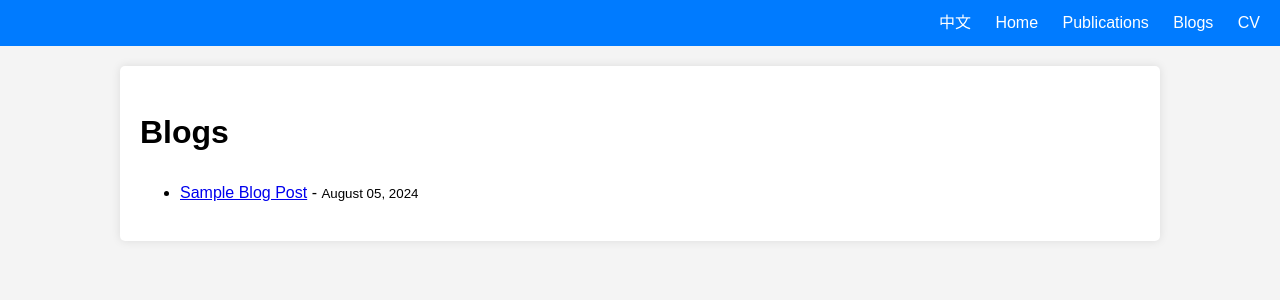
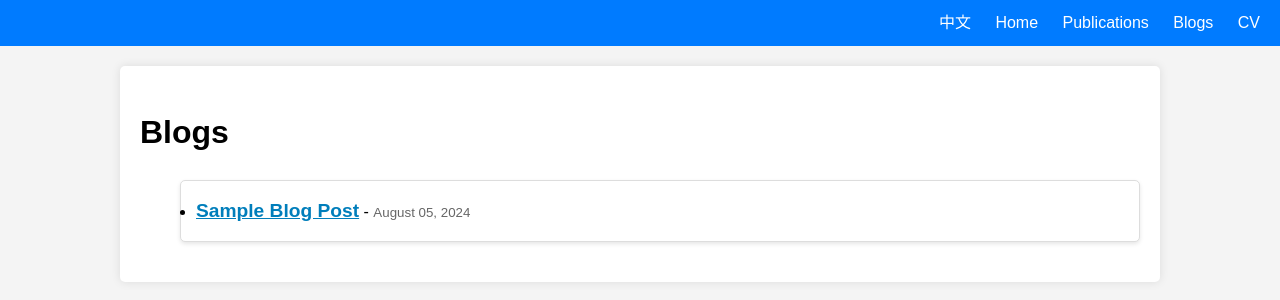
Before and after one commit to haoxuanxie/haoxuanxie.github.io, a Jekyll site: the page built from blogs.md, in a window 1280 px wide. Shown: the top 300 px of the page. Built offline with Jekyll 4.4.1, drawn with Linux system fonts in a browser that asks for light colours.

Commit message:
Test add blogs

```diff
--- a/assets/css/style.css
+++ b/assets/css/style.css
@@ -191,3 +191,22 @@ main {
 .social-icons svg:hover {
   transform: scale(1.1); /* Slightly enlarge the icon on hover */
 }
+
+.blog-item {
+  border: 1px solid #ddd; /* Light gray border */
+  border-radius: 5px; /* Rounded corners */
+  padding: 15px; /* Inner padding */
+  margin-bottom: 20px; /* Space between items */
+  box-shadow: 0 2px 4px rgba(0, 0, 0, 0.1); /* Subtle shadow for depth */
+  background-color: #fff; /* White background */
+}
+
+.blog-item a {
+  font-size: 1.2em; /* Larger font for titles */
+  font-weight: bold; /* Bold titles */
+  color: #007EBB; /* Link color */
+}
+
+.blog-item small {
+  color: #666; /* Gray color for date */
+}
--- a/blogs.md
+++ b/blogs.md
@@ -7,8 +7,10 @@ title: Blogs
 
 <ul>
   {% for blog in site.blogs %}
-    <li>
-      <a href="{{ blog.url }}">{{ blog.title }}</a> - <small>{{ blog.date | date: "%B %d, %Y" }}</small>
-    </li>
+    <div class="blog-item">
+      <li>
+        <a href="{{ blog.url }}">{{ blog.title }}</a> - <small>{{ blog.date | date: "%B %d, %Y" }}</small>
+      </li>
+    </div>
   {% endfor %}
 </ul>
```
Also changed, not shown: blogs_zh-CN.md (+5 -3 lines).
